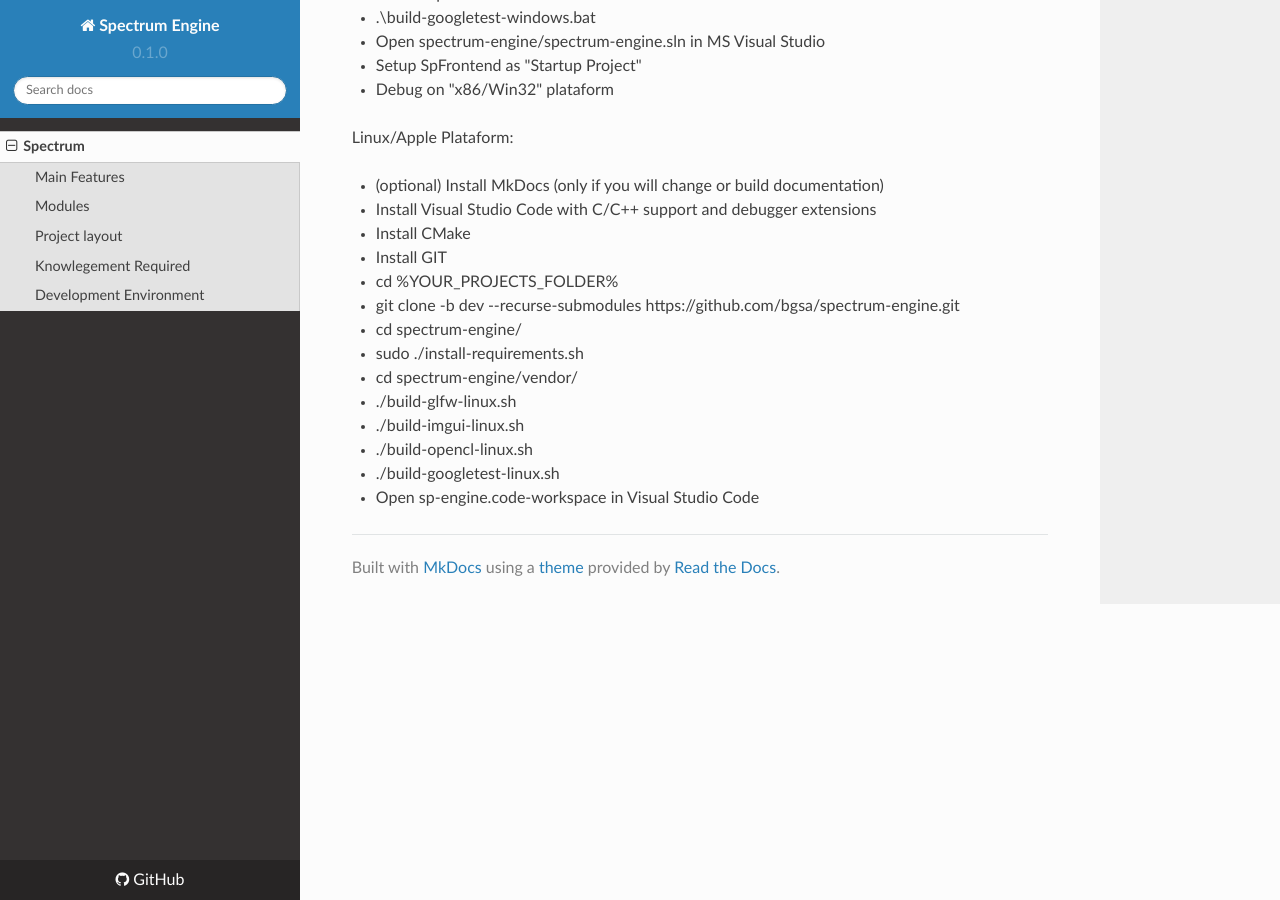
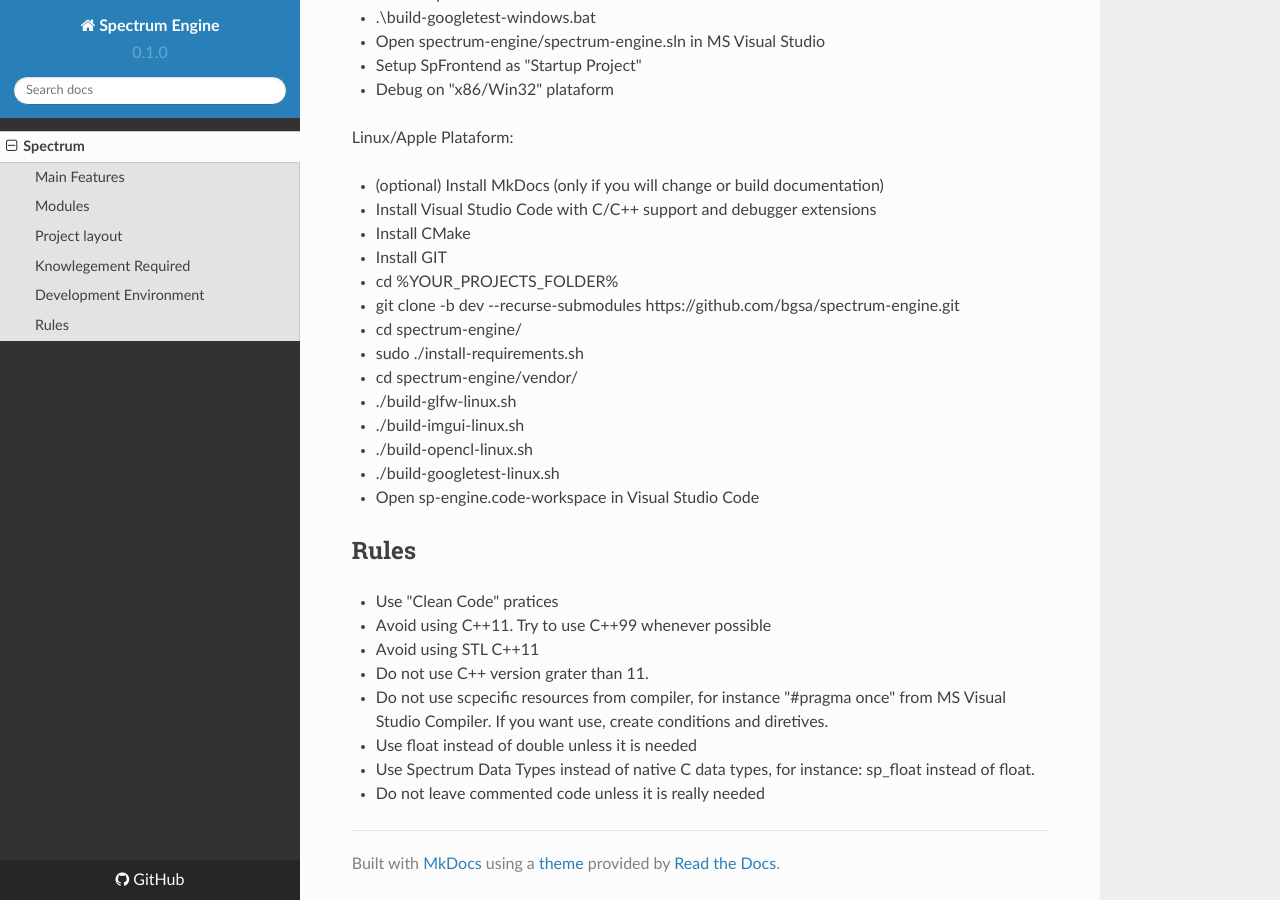
Before and after one commit to bgsa/spectrum-engine, an MkDocs documentation site: the page built from docs/index.md, in a window 1280 px wide and 900 px high, scrolled down 1649 px. Built offline with MkDocs 1.6.1, drawn with Linux system fonts in a browser that asks for light colours; nearby versions of some CDN libraries.

```diff
--- a/docs/index.md
+++ b/docs/index.md
@@ -83,3 +83,15 @@ Linux/Apple Plataform:
 * ./build-opencl-linux.sh
 * ./build-googletest-linux.sh
 * Open sp-engine.code-workspace in Visual Studio Code
+
+
+## Rules
+
+* Use "Clean Code" pratices
+* Avoid using C++11. Try to use C++99 whenever possible
+* Avoid using STL C++11
+* Do not use C++ version grater than 11.
+* Do not use scpecific resources from compiler, for instance "#pragma once" from MS Visual Studio Compiler. If you want use, create conditions and diretives.
+* Use float instead of double unless it is needed
+* Use Spectrum Data Types instead of native C data types, for instance: sp_float instead of float.
+* Do not leave commented code unless it is really needed
```
Also changed, not shown: .gitmodules, 5 other files.
